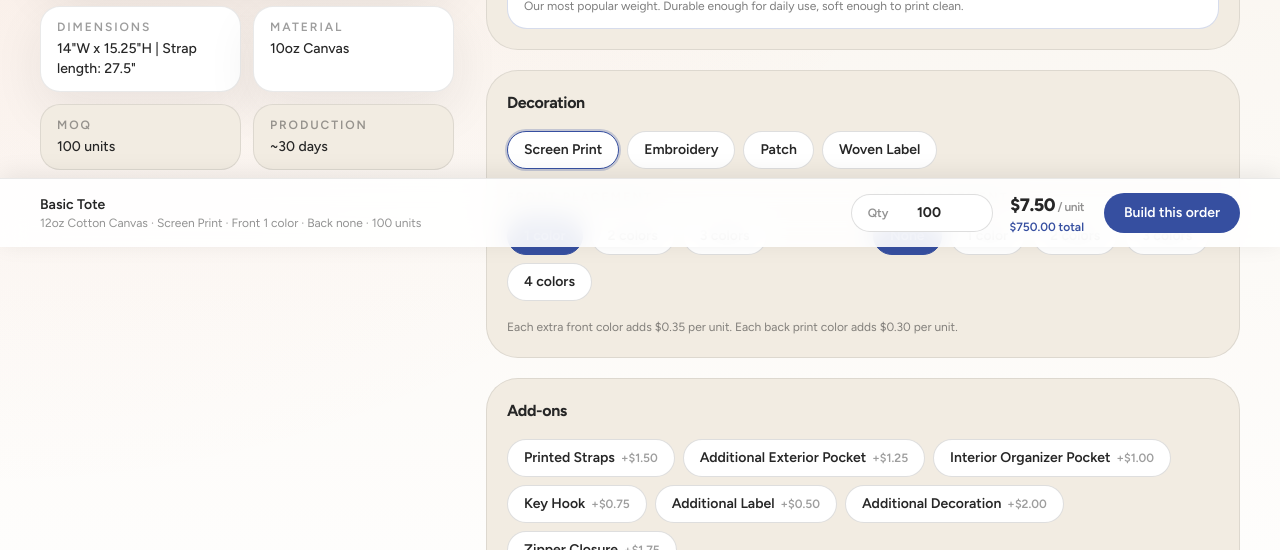
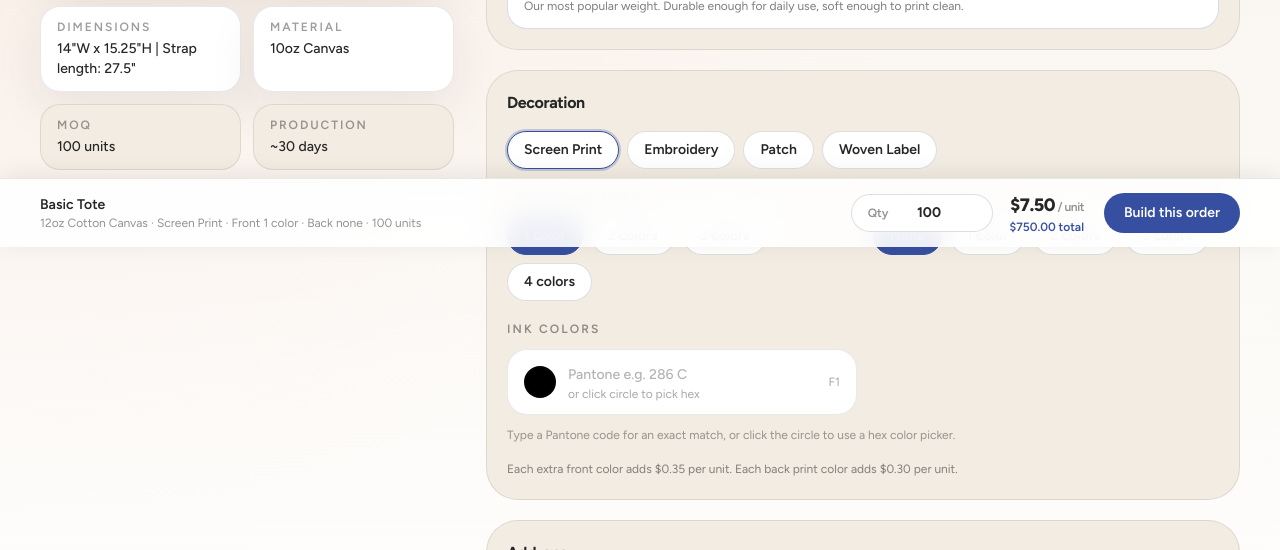
Before and after one commit to thmstwnsnd/alongway, a Next.js app: page /collection/basic-tote in a window 1280 px wide. Shown: the part 553-1103 px from the top of the page. Built offline with nearby package versions, Linux system fonts and the light colour scheme.

Commit message:
feat: Pantone + hex color picker for each ink color slot in decoration section

```diff
--- a/components/bag-configurator.tsx
+++ b/components/bag-configurator.tsx
@@ -8,6 +8,7 @@ import type { Bag } from "@/data/bags";
 import { addOns } from "@/data/addons";
 import { fabricTierMeta, fabrics, type FabricTier } from "@/data/fabrics";
 import { formatCurrency, getUnitPrice } from "@/lib/order-flow";
+import { lookupPantone } from "@/data/pantone";
 
 const defaultFabricSlug = "cotton-canvas-12oz";
 const quantityOptions = [100, 250, 500, 1000, 2000];
@@ -43,6 +44,19 @@ export function BagConfigurator({ bag, compact = false }: { bag: Bag; compact?:
   const [decorationType, setDecorationType] = useState<DecorationType>("Screen Print");
   const [frontColors, setFrontColors] = useState(1);
   const [backColors, setBackColors] = useState(0);
+  // Color slots: array of {hex, pantoneInput} for each ink color
+  const totalColorSlots = decorationType === "Screen Print" ? frontColors + backColors : 0;
+  const [colorSlots, setColorSlots] = useState<Array<{ hex: string; pantone: string }>>(
+    Array.from({ length: 4 }, () => ({ hex: "#000000", pantone: "" }))
+  );
+  function updateSlot(i: number, patch: Partial<{ hex: string; pantone: string }>) {
+    setColorSlots((prev) => prev.map((s, idx) => idx === i ? { ...s, ...patch } : s));
+  }
+  function handlePantoneInput(i: number, val: string) {
+    updateSlot(i, { pantone: val });
+    const hex = lookupPantone(val);
+    if (hex) updateSlot(i, { hex, pantone: val });
+  }
   const [embroideryPlacements, setEmbroideryPlacements] = useState(1);
   const qtyPopoverRef = useRef<HTMLDivElement>(null);
 
@@ -412,6 +426,52 @@ export function BagConfigurator({ bag, compact = false }: { bag: Bag; compact?:
               </div>
             )}
 
+            {/* ── Color slots ── */}
+            {totalColorSlots > 0 && (
+              <div className="mt-5 space-y-3">
+                <p className="text-xs font-semibold uppercase tracking-[0.18em] text-charcoal/50">Ink colors</p>
+                <div className="grid gap-3 sm:grid-cols-2">
+                  {Array.from({ length: totalColorSlots }).map((_, i) => (
+                    <div key={i} className="flex items-center gap-3 rounded-[1.25rem] border border-charcoal/10 bg-white px-4 py-3">
+                      {/* Color preview + native picker */}
+                      <div className="relative flex-shrink-0">
+                        <div
+                          className="h-8 w-8 rounded-full border-2 border-charcoal/15 cursor-pointer"
+                          style={{ backgroundColor: colorSlots[i]?.hex ?? "#000000" }}
+                        />
+                        <input
+                          type="color"
+                          value={colorSlots[i]?.hex ?? "#000000"}
+                          onChange={(e) => updateSlot(i, { hex: e.target.value, pantone: "" })}
+                          className="absolute inset-0 h-8 w-8 cursor-pointer opacity-0"
+                          title="Pick a color"
+                        />
+                      </div>
+                      <div className="flex-1 min-w-0">
+                        <input
+                          type="text"
+                          value={colorSlots[i]?.pantone ?? ""}
+                          onChange={(e) => handlePantoneInput(i, e.target.value)}
+                          placeholder="Pantone e.g. 286 C"
+                          className="w-full bg-transparent text-sm font-medium text-charcoal placeholder:text-charcoal/35 focus:outline-none"
+                        />
+                        {!colorSlots[i]?.pantone && (
+                          <p className="text-xs text-charcoal/40">or click circle to pick hex</p>
+                        )}
+                        {colorSlots[i]?.pantone && lookupPantone(colorSlots[i].pantone) && (
+                          <p className="text-xs text-kelly font-medium">{colorSlots[i].hex.toUpperCase()} ✔</p>
+                        )}
+                      </div>
+                      <span className="text-xs text-charcoal/40 flex-shrink-0">
+                        {i < frontColors ? `F${i + 1}` : `B${i - frontColors + 1}`}
+                      </span>
+                    </div>
+                  ))}
+                </div>
+                <p className="text-xs text-charcoal/45">Type a Pantone code for an exact match, or click the circle to use a hex color picker.</p>
+              </div>
+            )}
+
             <p className="mt-4 text-xs leading-5 text-charcoal/55">
               {decorationType === "Screen Print"
                 ? "Each extra front color adds $0.35 per unit. Each back print color adds $0.30 per unit."
--- /dev/null
+++ b/data/pantone.ts
@@ -0,0 +1,83 @@
+/**
+ * Pantone Coated (C) color reference — common brand/print colors
+ * Key: normalized Pantone code (uppercase, no "PMS", accepts "286 C" or "286C")
+ */
+export const pantoneMap: Record<string, string> = {
+  // Blues
+  "286 C": "#003DA5", "286C": "#003DA5",
+  "285 C": "#0085CA", "285C": "#0085CA",
+  "300 C": "#005EB8", "300C": "#005EB8",
+  "301 C": "#00549F", "301C": "#00549F",
+  "072 C": "#10069F", "072C": "#10069F",
+  "2728 C": "#3C69E7", "2728C": "#3C69E7",
+  "2935 C": "#0057A8", "2935C": "#0057A8",
+  "280 C": "#002D72", "280C": "#002D72",
+  "279 C": "#418FDE", "279C": "#418FDE",
+  "292 C": "#69B3E7", "292C": "#69B3E7",
+  // Greens
+  "348 C": "#007A33", "348C": "#007A33",
+  "355 C": "#009A44", "355C": "#009A44",
+  "361 C": "#43B02A", "361C": "#43B02A",
+  "376 C": "#84BD00", "376C": "#84BD00",
+  "7480 C": "#00B5B8", "7480C": "#00B5B8",
+  "3415 C": "#00573F", "3415C": "#00573F",
+  "3435 C": "#154734", "3435C": "#154734",
+  "3278 C": "#00966C", "3278C": "#00966C",
+  // Reds / Oranges
+  "485 C": "#DA291C", "485C": "#DA291C",
+  "186 C": "#C8102E", "186C": "#C8102E",
+  "032 C": "#EF3340", "032C": "#EF3340",
+  "179 C": "#FF5C39", "179C": "#FF5C39",
+  "151 C": "#FF8200", "151C": "#FF8200",
+  "021 C": "#FE5000", "021C": "#FE5000",
+  "1655 C": "#FF6720", "1655C": "#FF6720",
+  "165 C": "#FF7900", "165C": "#FF7900",
+  "1585 C": "#FF6A13", "1585C": "#FF6A13",
+  // Yellows
+  "102 C": "#FFD700", "102C": "#FFD700",
+  "116 C": "#FFCD00", "116C": "#FFCD00",
+  "012 C": "#FFD700", "012C": "#FFD700",
+  "1235 C": "#FFB81C", "1235C": "#FFB81C",
+  "123 C": "#FFC72C", "123C": "#FFC72C",
+  // Purples / Violets
+  "2587 C": "#9063CD", "2587C": "#9063CD",
+  "267 C": "#5C068C", "267C": "#5C068C",
+  "266 C": "#7B5EA7", "266C": "#7B5EA7",
+  "2685 C": "#4B0082", "2685C": "#4B0082",
+  "2736 C": "#4F2D7F", "2736C": "#4F2D7F",
+  "violet C": "#40189D", "VIOLET C": "#40189D",
+  // Pinks
+  "812 C": "#FF4BCA", "812C": "#FF4BCA",
+  "806 C": "#FF3EB5", "806C": "#FF3EB5",
+  "214 C": "#D2407A", "214C": "#D2407A",
+  "192 C": "#E93B77", "192C": "#E93B77",
+  // Neutrals / Browns / Tans
+  "7527 C": "#DDD5C0", "7527C": "#DDD5C0",
+  "7530 C": "#C5B9AC", "7530C": "#C5B9AC",
+  "464 C": "#7B5A2D", "464C": "#7B5A2D",
+  "469 C": "#8B4C26", "469C": "#8B4C26",
+  "4505 C": "#A39161", "4505C": "#A39161",
+  "warm gray 1 C": "#D7D2CB", "WARM GRAY 1 C": "#D7D2CB",
+  "warm gray 6 C": "#A7A8AA", "WARM GRAY 6 C": "#A7A8AA",
+  "cool gray 5 C": "#B1B3B3", "COOL GRAY 5 C": "#B1B3B3",
+  // Blacks / Whites
+  "black C": "#2B2926", "BLACK C": "#2B2926",
+  "black 6 C": "#101820", "BLACK 6 C": "#101820",
+  "white": "#FFFFFF", "WHITE": "#FFFFFF",
+  // Metallics (approximate)
+  "877 C": "#8A8D8F", "877C": "#8A8D8F",  // silver
+  "871 C": "#85754E", "871C": "#85754E",  // gold
+  // Teals / Aquas
+  "320 C": "#009CA6", "320C": "#009CA6",
+  "3262 C": "#00B0B9", "3262C": "#00B0B9",
+  "325 C": "#71C5CF", "325C": "#71C5CF",
+  "3125 C": "#00B2A9", "3125C": "#00B2A9",
+  // Navy
+  "289 C": "#002147", "289C": "#002147",
+  "282 C": "#003057", "282C": "#003057",
+};
+
+export function lookupPantone(input: string): string | null {
+  const normalized = input.trim().toUpperCase().replace(/^PMS\s*/i, "");
+  return pantoneMap[normalized] ?? pantoneMap[normalized.replace(/\s+C$/, " C")] ?? null;
+}
```
Also changed, not shown: 1 other file (tests, documents, lock files or other folders).
